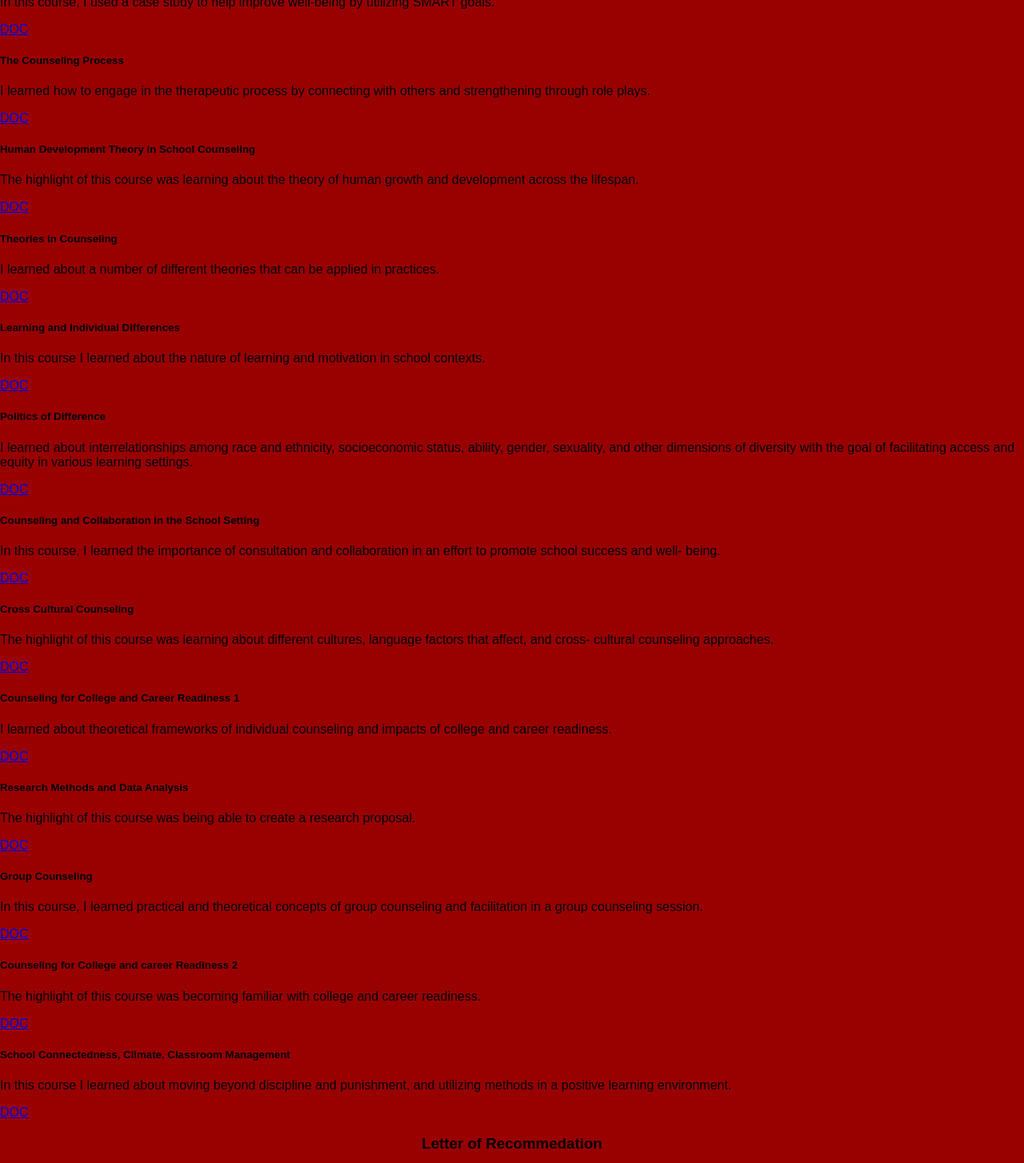
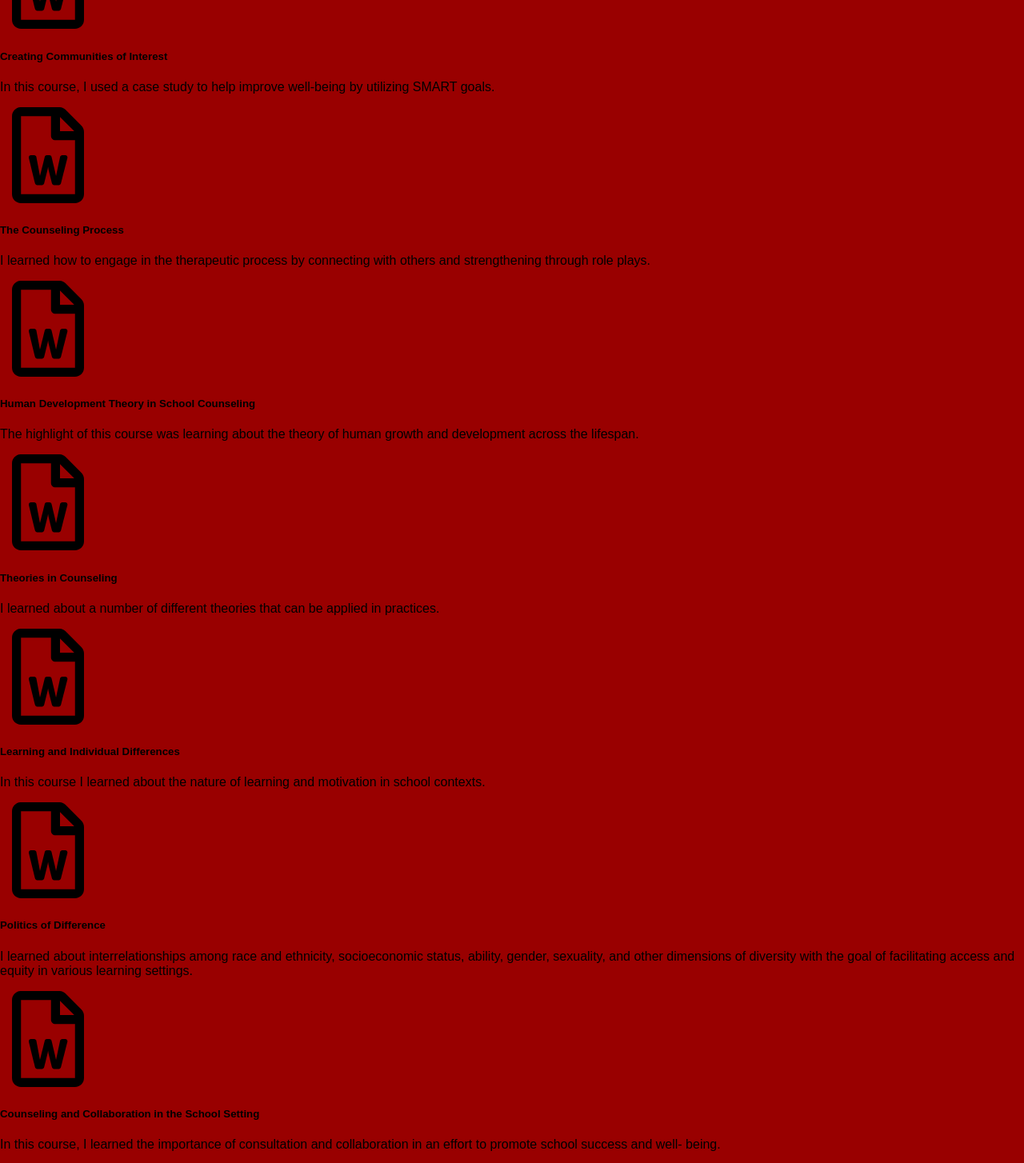
Before and after one commit to Joes-BitGit/angel-portfolio, a React (Create React App) app: page / in a window 1280 px wide. Shown: the part 1720-3174 px from the top of the page at 80% size. Built offline with nearby package versions, Linux system fonts and the light colour scheme.

Commit message:
import and add link to download pdf files

```diff
--- a/src/App.js
+++ b/src/App.js
@@ -2,12 +2,28 @@ import React from "react";
 import profilepic from "./images/grad-pic.png";
 import usclogo from "./images/PrimShield-Mono_SmallUse_CardOnTrans_RGB.png";
 import "./styles/app.css";
+// svg of document
 import fileword from "./images/file-word-regular.svg";
 
 import recletter from "./downloads/fig-letter-rec.pdf";
 import casestudy from "./downloads/fig-case-study.pdf";
+import resume from "./downloads/angel-resume.pdf";
 
 import legalissues from "./downloads/courses/legal-ethical-issues.pdf";
+import introcounseling from "./downloads/courses/intro-school-counseling.pdf";
+import communityinterest from "./downloads/courses/community-interest.pdf";
+import counselingprocess from "./downloads/courses/counseling-process.pdf";
+import humandevelopment from "./downloads/courses/human-development.pdf";
+import counselingtheory from "./downloads/courses/counseling-theory.pdf";
+import individualdiff from "./downloads/courses/individual-differences.pdf";
+import politics from "./downloads/courses/politics.pdf";
+import collaboration from "./downloads/courses/counseling-collaboration.pdf";
+import crosscultural from "./downloads/courses/cross-cultural.pdf";
+import readiness1 from "./downloads/courses/readiness-1.pdf";
+import researchmethods from "./downloads/courses/research-methods.pdf";
+import groupcounseling from "./downloads/courses/group-counseling.pdf";
+import readiness2 from "./downloads/courses/readiness-2.pdf";
+import ccc from "./downloads/courses/connect-climate-classroom.pdf";
 
 function App() {
   return (
@@ -125,24 +141,39 @@ function App() {
           The highlight of this course was learning to recognize the role of a
           professional school counselor and well-being.
         </p>
-        <a href="http://" target="_blank" rel="noopener noreferrer">
-          DOC
+        <a
+          href={introcounseling}
+          dowload
+          target="_blank"
+          rel="noopener noreferrer"
+        >
+          <img src={fileword} alt="" width={120} height={120} />
         </a>
         <h5 className="course-title">Creating Communities of Interest</h5>
         <p className="course-description">
           In this course, I used a case study to help improve well-being by
           utilizing SMART goals.
         </p>
-        <a href="http://" target="_blank" rel="noopener noreferrer">
-          DOC
+        <a
+          href={communityinterest}
+          dowload
+          target="_blank"
+          rel="noopener noreferrer"
+        >
+          <img src={fileword} alt="" width={120} height={120} />
         </a>
         <h5 className="course-title">The Counseling Process</h5>
         <p className="course-description">
           I learned how to engage in the therapeutic process by connecting with
           others and strengthening through role plays.
         </p>
-        <a href="http://" target="_blank" rel="noopener noreferrer">
-          DOC
+        <a
+          href={counselingprocess}
+          dowload
+          target="_blank"
+          rel="noopener noreferrer"
+        >
+          <img src={fileword} alt="" width={120} height={120} />
         </a>
         <h5 className="course-title">
           Human Development Theory in School Counseling
@@ -151,24 +182,39 @@ function App() {
           The highlight of this course was learning about the theory of human
           growth and development across the lifespan.
         </p>
-        <a href="http://" target="_blank" rel="noopener noreferrer">
-          DOC
+        <a
+          href={humandevelopment}
+          dowload
+          target="_blank"
+          rel="noopener noreferrer"
+        >
+          <img src={fileword} alt="" width={120} height={120} />
         </a>
         <h5 className="course-title">Theories in Counseling</h5>
         <p className="course-description">
           I learned about a number of different theories that can be applied in
           practices.
         </p>
-        <a href="http://" target="_blank" rel="noopener noreferrer">
-          DOC
+        <a
+          href={counselingtheory}
+          dowload
+          target="_blank"
+          rel="noopener noreferrer"
+        >
+          <img src={fileword} alt="" width={120} height={120} />
         </a>
         <h5 className="course-title">Learning and Individual Differences</h5>
         <p className="course-description">
           In this course I learned about the nature of learning and motivation
           in school contexts.
         </p>
-        <a href="http://" target="_blank" rel="noopener noreferrer">
-          DOC
+        <a
+          href={individualdiff}
+          dowload
+          target="_blank"
+          rel="noopener noreferrer"
+        >
+          <img src={fileword} alt="" width={120} height={120} />
         </a>
         <h5 className="course-title">Politics of Difference</h5>
         <p className="course-description">
@@ -177,8 +223,8 @@ function App() {
           of diversity with the goal of facilitating access and equity in
           various learning settings.
         </p>
-        <a href="http://" target="_blank" rel="noopener noreferrer">
-          DOC
+        <a href={politics} dowload target="_blank" rel="noopener noreferrer">
+          <img src={fileword} alt="" width={120} height={120} />
         </a>
         <h5 className="course-title">
           Counseling and Collaboration in the School Setting
@@ -187,8 +233,13 @@ function App() {
           In this course, I learned the importance of consultation and
           collaboration in an effort to promote school success and well- being.
         </p>
-        <a href="http://" target="_blank" rel="noopener noreferrer">
-          DOC
+        <a
+          href={collaboration}
+          dowload
+          target="_blank"
+          rel="noopener noreferrer"
+        >
+          <img src={fileword} alt="" width={120} height={120} />
         </a>
         <h5 className="course-title">Cross Cultural Counseling</h5>
         <p className="course-description">
@@ -196,8 +247,13 @@ function App() {
           language factors that affect, and cross- cultural counseling
           approaches.
         </p>
-        <a href="http://" target="_blank" rel="noopener noreferrer">
-          DOC
+        <a
+          href={crosscultural}
+          dowload
+          target="_blank"
+          rel="noopener noreferrer"
+        >
+          <img src={fileword} alt="" width={120} height={120} />
         </a>
         <h5 className="course-title">
           Counseling for College and Career Readiness 1
@@ -206,24 +262,34 @@ function App() {
           I learned about theoretical frameworks of individual counseling and
           impacts of college and career readiness.
         </p>
-        <a href="http://" target="_blank" rel="noopener noreferrer">
-          DOC
+        <a href={readiness1} dowload target="_blank" rel="noopener noreferrer">
+          <img src={fileword} alt="" width={120} height={120} />
         </a>
         <h5 className="course-title">Research Methods and Data Analysis</h5>
         <p className="course-description">
           The highlight of this course was being able to create a research
           proposal.
         </p>
-        <a href="http://" target="_blank" rel="noopener noreferrer">
-          DOC
+        <a
+          href={researchmethods}
+          dowload
+          target="_blank"
+          rel="noopener noreferrer"
+        >
+          <img src={fileword} alt="" width={120} height={120} />
         </a>
         <h5 className="course-title">Group Counseling</h5>
         <p className="course-description">
           In this course, I learned practical and theoretical concepts of group
           counseling and facilitation in a group counseling session.
         </p>
-        <a href="http://" target="_blank" rel="noopener noreferrer">
-          DOC
+        <a
+          href={groupcounseling}
+          dowload
+          target="_blank"
+          rel="noopener noreferrer"
+        >
+          <img src={fileword} alt="" width={120} height={120} />
         </a>
         <h5 className="course-title">
           Counseling for College and career Readiness 2
@@ -232,8 +298,8 @@ function App() {
           The highlight of this course was becoming familiar with college and
           career readiness.
         </p>
-        <a href="http://" target="_blank" rel="noopener noreferrer">
-          DOC
+        <a href={readiness2} dowload target="_blank" rel="noopener noreferrer">
+          <img src={fileword} alt="" width={120} height={120} />
         </a>
         <h5 className="course-title">
           School Connectedness, Climate, Classroom Management
@@ -242,17 +308,21 @@ function App() {
           In this course I learned about moving beyond discipline and
           punishment, and utilizing methods in a positive learning environment.
         </p>
-        <a href="http://" target="_blank" rel="noopener noreferrer">
-          DOC
+        <a href={ccc} dowload target="_blank" rel="noopener noreferrer">
+          <img src={fileword} alt="" width={120} height={120} />
         </a>
       </section>
       <section className="letter-of-rec">
         <h3 className="letters-heading">Letter of Recommedation</h3>
-        <a href={recletter}>Link to download Letter</a>
+        <a href={recletter} dowload target="_blank" rel="noopener noreferrer">
+          Download Letter
+        </a>
       </section>
       <section className="resume">
         <h3 className="resume-heading">Resume</h3>
-        <img src="" alt="resume of candidate" />
+        <a href={resume} dowload target="_blank" rel="noopener noreferrer">
+          Download resume
+        </a>
       </section>
       <section className="work-experience">
         <h3 className="work-heading">Samples of Work</h3>
```
